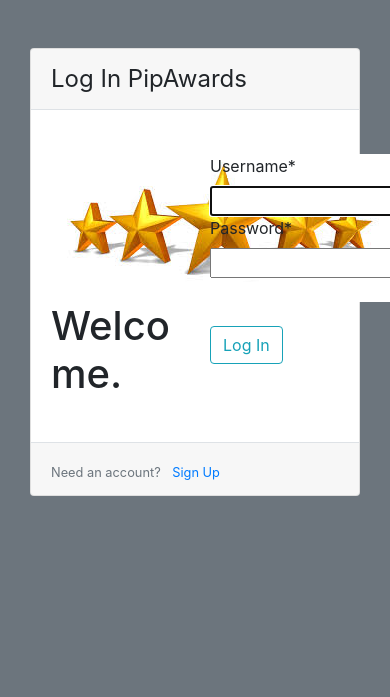
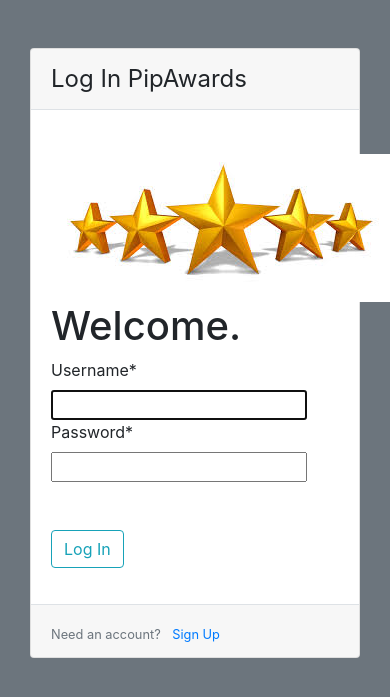
Before and after one commit to philip-bbaale/Awaards, a Django app: a page that uses awardsusers/templates/awardsusers/login.html in a window 390 px wide; the page is wider, and only the part inside the window is pictured. Shown: the part 57-754 px from the top of that part. Run offline with Django 3.2, Linux system fonts and the light colour scheme; some libraries are stand-ins or nearby versions.

Commit message:
updating flow

```diff
--- a/awardsusers/templates/awardsusers/login.html
+++ b/awardsusers/templates/awardsusers/login.html
@@ -10,11 +10,11 @@
                     <legend class=" border-bottom mb-4 card-header">Log In PipAwards</legend>
                     <div class="card-body">
                         <div class="row">
-                            <div class="col-6">
+                            <div class="col-md-6">
                                 <img src="{% static 'images/awards.jpeg' %}" alt="." class="">
                                 <h1 class="">Welcome.</h1>
                             </div>
-                            <div class="col-6">
+                            <div class="col-md-6">
                                 {{ form|crispy }} <br><br>
                                 <button class="btn btn-outline-info " type="submit">Log In</button>
                             </div>
```
Also changed, not shown: awardshome/static/images/risingstar.png (added), 3 other files.
